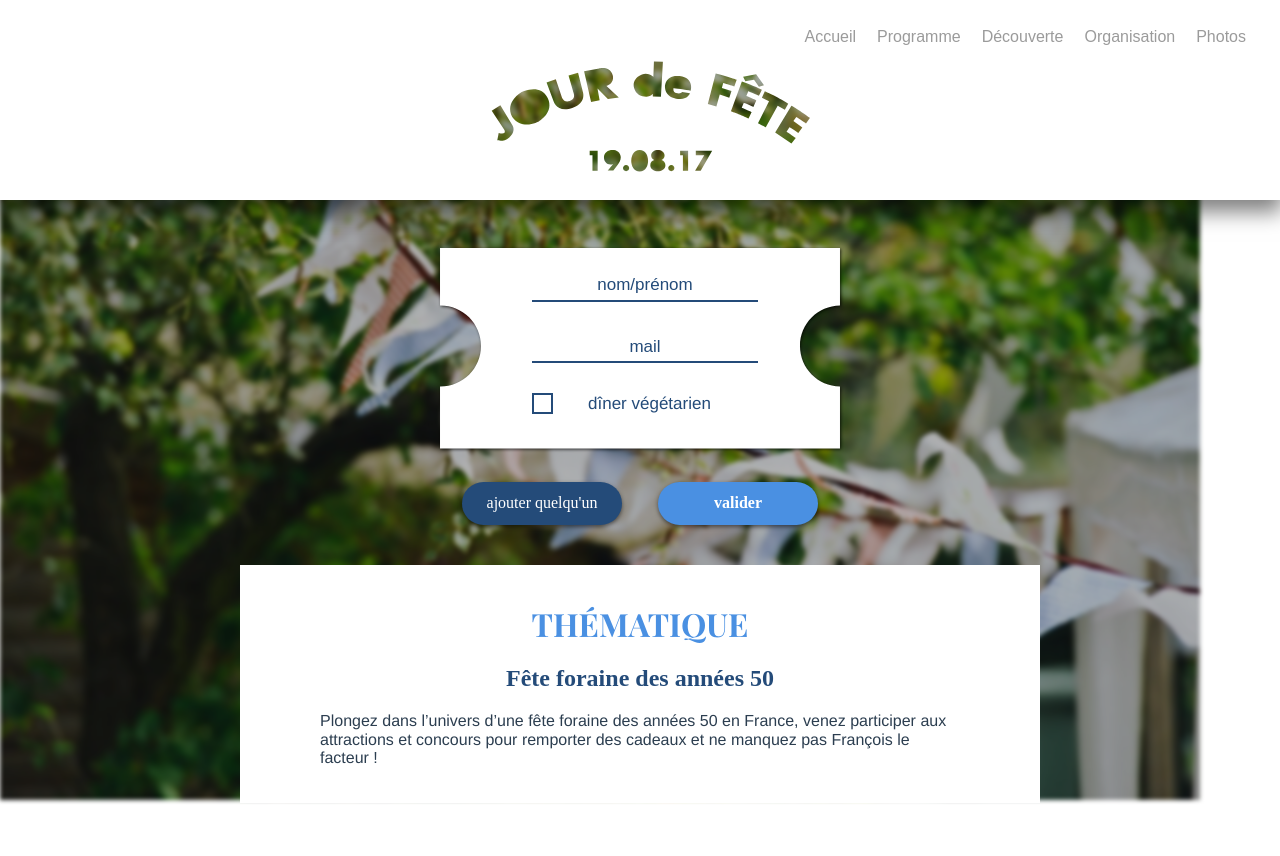
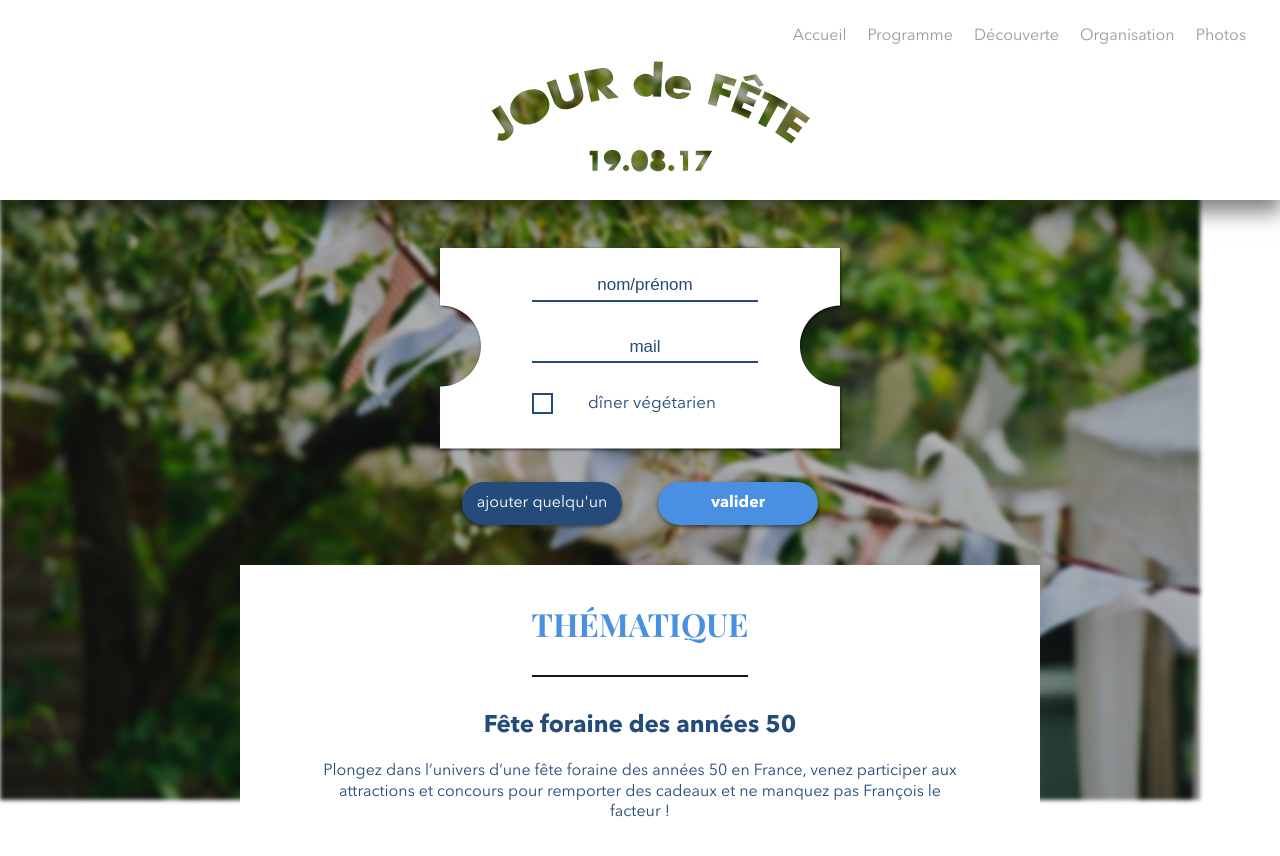
Before and after one commit to grebett/wedding, a Vue app: page / in a window 1280 px wide. Shown: the top 856 px of the page. Before the commit the page ends 803 px from the top, so only its background shows below. Built offline with nearby package versions, Linux system fonts and the light colour scheme.

Commit message:
update: replacing basic Avenir with AvenirNext

```diff
--- a/src/App.vue
+++ b/src/App.vue
@@ -25,9 +25,19 @@ export default {
   --grey: #9b9b9b;
   --shadow-black: #00000080;
   --text-black: #2c3e50;
+  --text-dark-blue: #254b79;
   --white: #ffffff;
 }
 
+@font-face {
+  font-family: AvenirNext;
+  src: url(./assets/AvenirNextLTProRegular.ttf);
+}
+@font-face {
+  font-family: AvenirNext;
+  src: url(./assets/AvenirNextLTProBold.ttf);
+  font-weight: bold;
+}
 @font-face {
   font-family: PlayFair;
   src: url(./assets/PlayfairDisplaySC-Regular.otf);
@@ -58,7 +68,7 @@ html, body {
 }
 
 #app {
-  font-family: 'Avenir', Helvetica, Arial, sans-serif;
+  font-family: AvenirNext, Helvetica, Arial, sans-serif;
   -webkit-font-smoothing: antialiased;
   -moz-osx-font-smoothing: grayscale;
   color: var(--text-black);
--- a/src/components/header/menu/index.vue
+++ b/src/components/header/menu/index.vue
@@ -42,7 +42,7 @@ ul {
 
 li {
   display: inline-block;
-  font-family: Avenir, sans-serif;
+  font-family: AvenirNext, sans-serif;
   font-size: 16px;
   line-height: 19px;
 }
--- a/src/components/main/confirm/index.vue
+++ b/src/components/main/confirm/index.vue
@@ -36,7 +36,7 @@ export default {
 }
 
 .button {
-  font-family: Avenir;
+  font-family: AvenirNext;
   width: 160px;
   height: 43px;
   margin-left: 18px;
--- a/src/components/main/theme/index.vue
+++ b/src/components/main/theme/index.vue
@@ -1,6 +1,6 @@
 <template>
   <div class="theme-container">
-    <h1>thématique</h1>
+    <h1><span>thématique</span></h1>
     <h2>Fête foraine des années 50</h2>
     <youtube-iframe video-id="6MocOt8xBjo"></youtube-iframe>
     <p>
@@ -38,11 +38,24 @@ h1 {
   color: var(--blue);
   text-transform: uppercase;
   text-align: center;
+  margin-bottom: 50px;
+}
+span {
+  border-bottom: 2px outset var(--dark-blue);
+  padding-bottom: 30px;
 }
 
 h2 {
-  font-family: Avenir;
+  margin-top: 70px;
+  font-family: AvenirNext;
+  font-weight: bold;
   text-align: center;
   color: var(--dark-blue);
 }
+
+p {
+  color: var(--text-dark-blue);
+  text-align: center;
+  line-height: 1.3em;
+}
 </style>
```
Also changed, not shown: src/assets/AvenirNextLTProBold.ttf (added), src/assets/AvenirNextLTProRegular.ttf (added).
